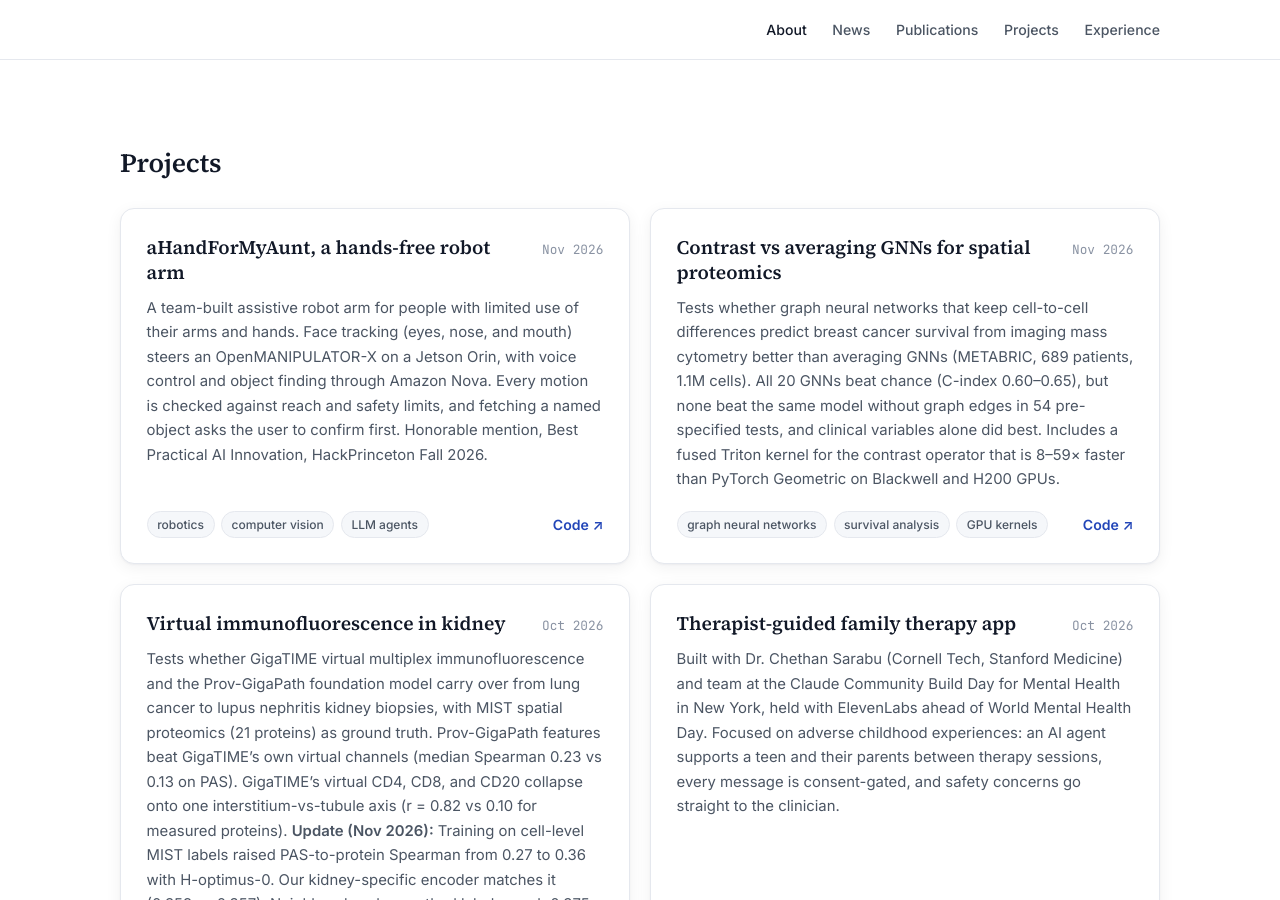
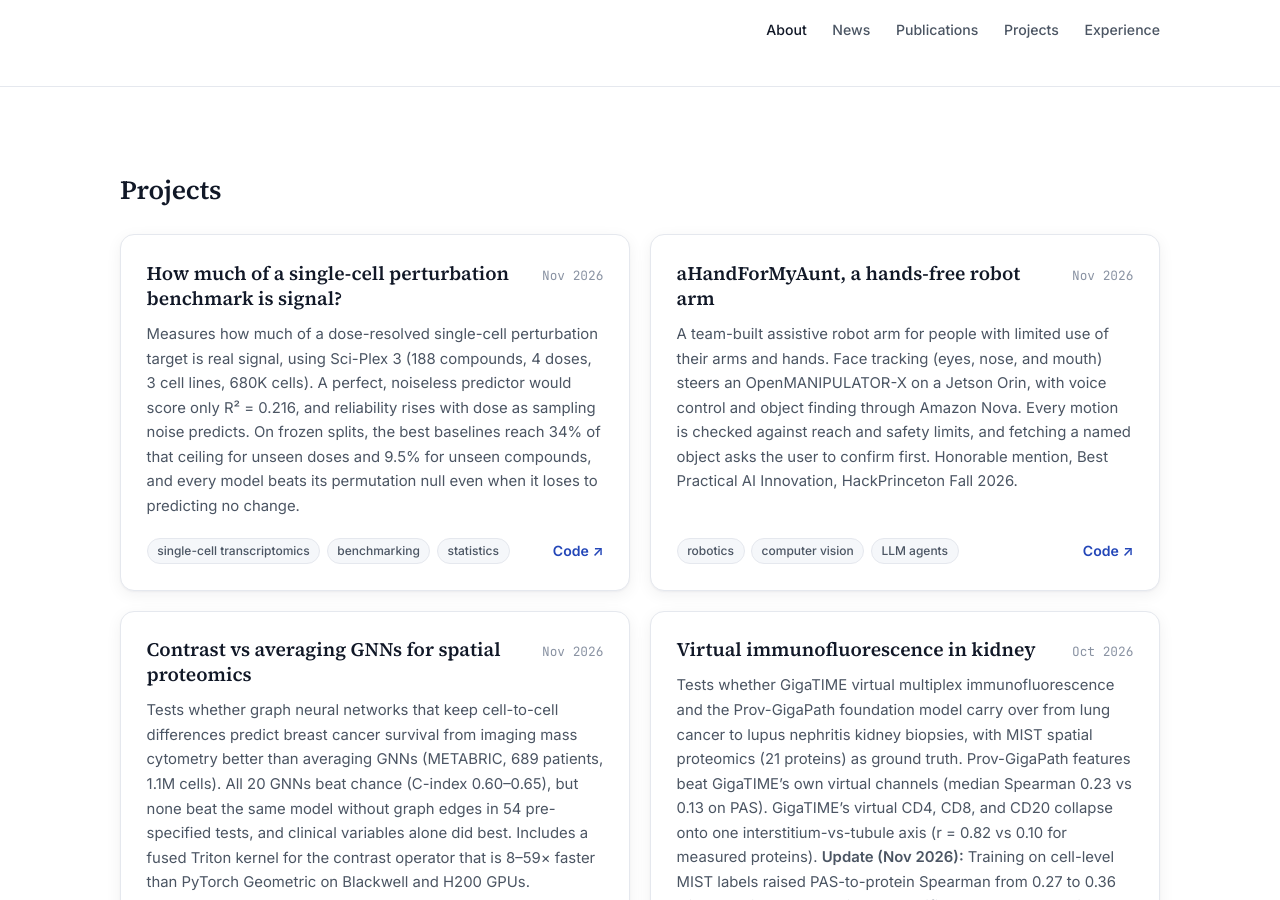
Before and after one commit to stunner17/stunner17.github.io, a Jekyll site: the page built from index.html, in a window 1280 px wide and 900 px high, scrolled down 3512 px. Built offline with Jekyll 4.4.1, drawn with Linux system fonts in a browser that asks for light colours; some of the changed text lies outside the part shown.

Commit message:
Add single-cell perturbation ceiling project

```diff
--- a/_data/news.yml
+++ b/_data/news.yml
@@ -1,5 +1,10 @@
 # Newest first; the top `news_limit` items (see _config.yml) show by default.
 # `text` accepts Markdown links: [label](https://...).
+- date: Nov 2026
+  text: >-
+    Released a [measurement-ceiling analysis](https://github.com/stunner17/single-cell-perturbation-ceiling)
+    of single-cell perturbation benchmarks on Sci-Plex 3: a perfect predictor would score only R² = 0.216.
+
 - date: Nov 2026
   text: >-
     Our team won an honorable mention in the **Best Practical AI Innovation** category
--- a/_data/projects.yml
+++ b/_data/projects.yml
@@ -1,4 +1,18 @@
 # Newest first. `summary` accepts Markdown.
+- title: How much of a single-cell perturbation benchmark is signal?
+  date: Nov 2026
+  summary: >-
+    Measures how much of a dose-resolved single-cell perturbation target is real
+    signal, using Sci-Plex 3 (188 compounds, 4 doses, 3 cell lines, 680K cells).
+    A perfect, noiseless predictor would score only R² = 0.216, and reliability
+    rises with dose as sampling noise predicts. On frozen splits, the best
+    baselines reach 34% of that ceiling for unseen doses and 9.5% for unseen
+    compounds, and every model beats its permutation null even when it loses to
+    predicting no change.
+  tags: [single-cell transcriptomics, benchmarking, statistics]
+  links:
+    code: https://github.com/stunner17/single-cell-perturbation-ceiling
+
 - title: aHandForMyAunt, a hands-free robot arm
   date: Nov 2026
   summary: >-
```
